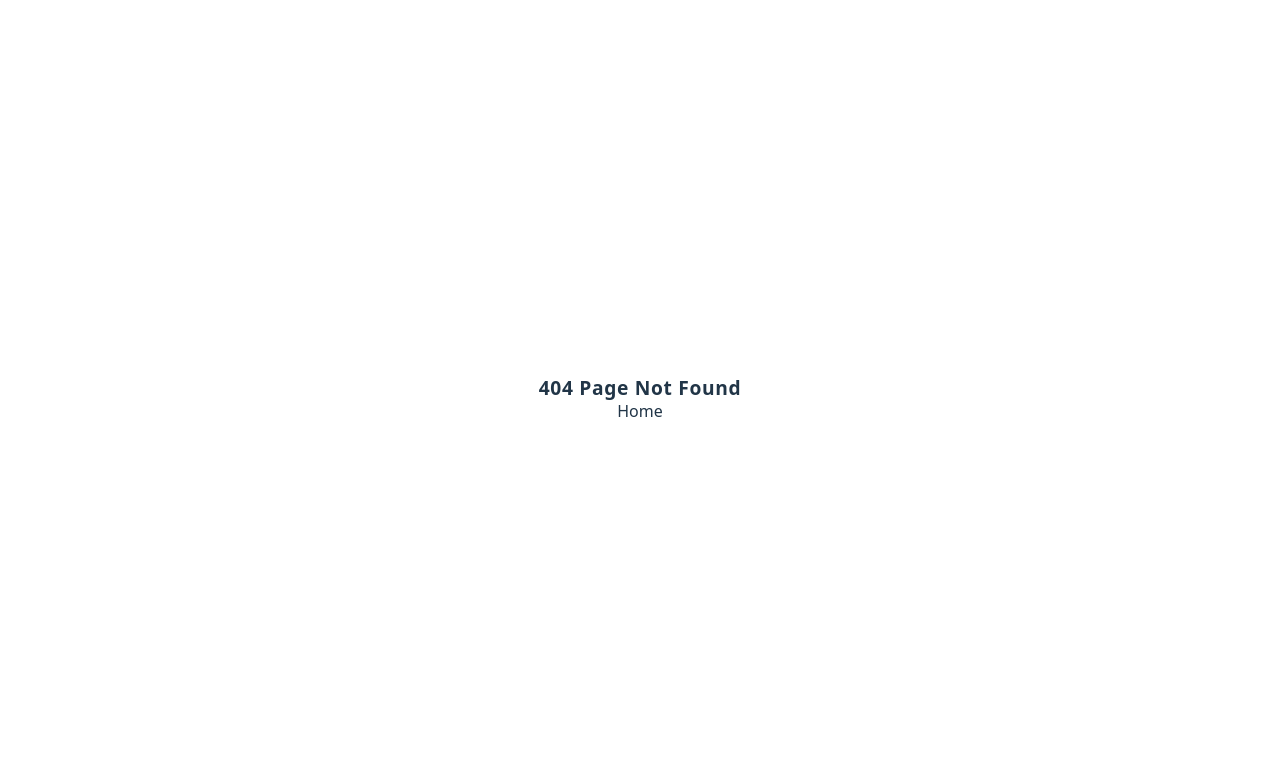
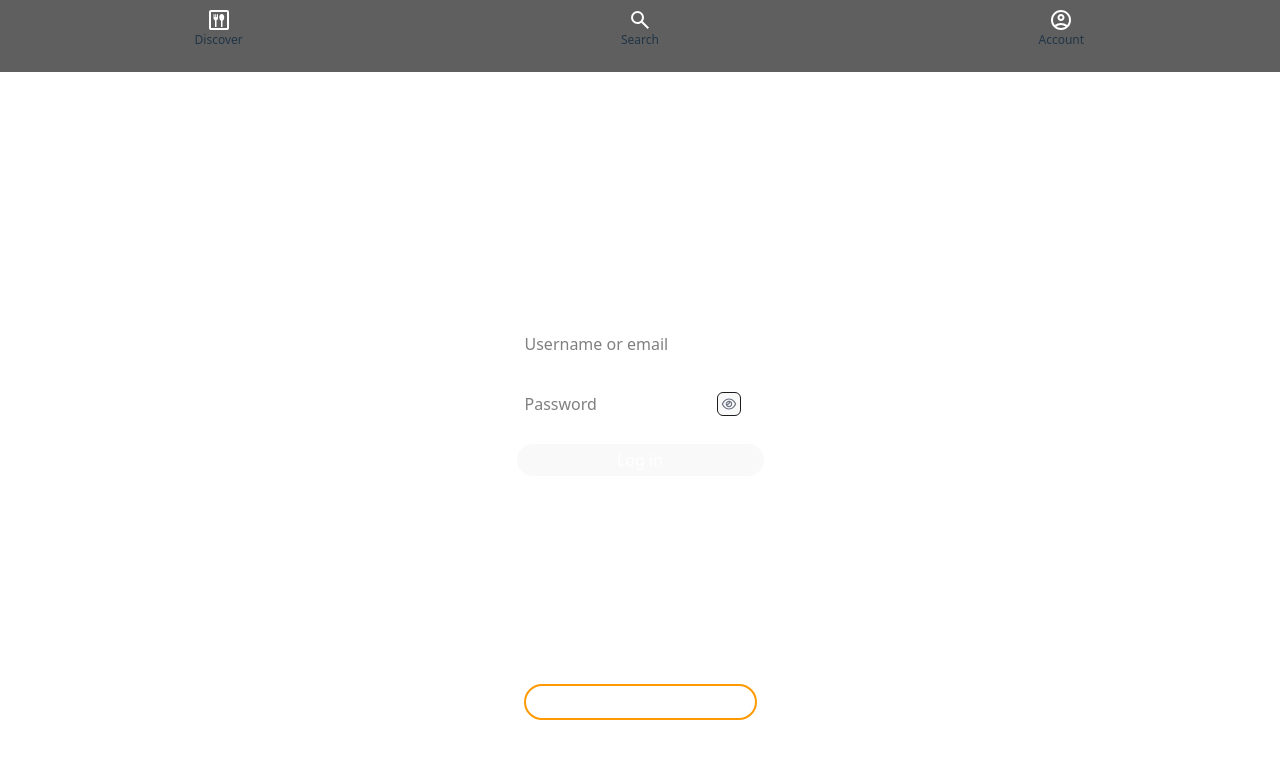
Before and after one commit to SherwinDistor/restaurant-review-frontend, a React (Vite) app: page /login in a window 1280 px wide. Before the commit this address had no page. Shown: the top 758 px of the page. Built offline with nearby package versions, Linux system fonts and the light colour scheme.

Commit message:
Login and logout logic / global auth context

```diff
--- /dev/null
+++ b/src/actions/loginUser.js
@@ -0,0 +1,35 @@
+import LoginRequest from '../domain/LoginRequestDto';
+import BASE_URL from '../loaders/baseUrl';
+import ErrorResponse from '../domain/ErrorResponse';
+
+export default async function loginUser({ request }) {
+	const formData = await request.formData();
+
+	console.log(formData);
+
+	const loginRequest = new LoginRequest(
+		formData.get('username'),
+		formData.get('password')
+	);
+
+	try {
+		const response = await fetch(`${BASE_URL}/auth/login`, {
+			method: 'POST',
+			headers: {
+				'Content-Type': 'application/json',
+			},
+			body: JSON.stringify(loginRequest),
+		});
+
+		const data = await response.json();
+
+		console.log(data);
+		return data;
+	} catch (error) {
+		console.log(error);
+
+		return new ErrorResponse(
+			'Network error or invalid credentials. Please try again.'
+		);
+	}
+}
--- a/src/actions/registerUser.js
+++ b/src/actions/registerUser.js
@@ -1,11 +1,10 @@
 import { redirect } from 'react-router';
 import RegisterUserDto from '../domain/RegisterUserDto';
 import BASE_URL from '../loaders/baseUrl';
+import ErrorResponse from '../domain/ErrorResponse';
 
 export default async function registerUser({ request }) {
 	const formData = await request.formData();
-
-	console.log(formData);
 
 	const newUser = new RegisterUserDto(
 		formData.get('firstName'),
@@ -15,6 +14,17 @@ export default async function registerUser({ request }) {
 	);
 
 	console.log(newUser);
+
+	// User input validation
+	if (newUser.firstName.length <= 0) {
+		return new ErrorResponse('First name field cannot be empty.');
+	} else if (newUser.lastName.length <= 0) {
+		return new ErrorResponse('Last name field cannot be empty.');
+	} else if (newUser.username.length <= 0) {
+		return new ErrorResponse('Email field cannot be empty.');
+	} else if (newUser.password.length <= 0) {
+		return new ErrorResponse('Password field cannot be empty.');
+	}
 
 	try {
 		await fetch(`${BASE_URL}/auth/register`, {
@@ -26,6 +36,8 @@ export default async function registerUser({ request }) {
 		});
 	} catch (error) {
 		console.log(error);
+
+		return new ErrorResponse('Network error, please try again.');
 	}
 
 	return redirect('/profile');
--- a/src/components/Login.jsx
+++ b/src/components/Login.jsx
@@ -1,18 +1,44 @@
-import { useState } from 'react';
-import { Link } from 'react-router';
+import { useContext, useEffect, useState } from 'react';
+import { Form, Link, useActionData, useNavigate } from 'react-router';
+import { AuthContext } from '../context/AuthContext';
+import Nav from './Nav';
 
 export default function Login() {
+	const { setAuth } = useContext(AuthContext);
+	const formLoginResponse = useActionData();
 	const [showPassword, setShowPassword] = useState(false);
+	const navigate = useNavigate();
+
+	useEffect(() => {
+		if (formLoginResponse && formLoginResponse.jwt) {
+			console.log('back in Login useEffect');
+
+			setAuth(formLoginResponse);
+			navigate('/profile');
+		}
+	}, [setAuth, formLoginResponse, navigate]);
 
 	return (
 		<>
+			<Nav />
 			<section className='h-screen w-screen flex justify-center items-center'>
-				<form action='' className='flex flex-col text-black gap-5'>
+				{formLoginResponse && formLoginResponse.message && (
+					<p className='absolute top-30 bg-black p-4 rounded-lg max-w-60'>
+						{formLoginResponse.message}
+					</p>
+				)}
+				<Form
+					method='post'
+					action='/login'
+					className='flex flex-col text-black gap-5'
+				>
 					<div>
-						<label htmlFor='' className='hidden'>
+						<label htmlFor='username' className='hidden'>
 							Email
 						</label>
 						<input
+							id='username'
+							name='username'
 							type='email'
 							placeholder='Username or email'
 							className='px-2 py-2 rounded-lg'
@@ -20,13 +46,13 @@ export default function Login() {
 					</div>
 
 					<div className='px-2 py-2 rounded-lg bg-white flex'>
-						<label htmlFor='' className='hidden'>
+						<label htmlFor='password' className='hidden'>
 							Password
 						</label>
 						<input
 							type={showPassword ? 'text' : 'password'}
-							name=''
-							id=''
+							name='password'
+							id='password'
 							placeholder='Password'
 							className='w-48'
 						/>
@@ -57,10 +83,13 @@ export default function Login() {
 						</button>
 					</div>
 
-					<button className='bg-amber-500 text-white rounded-full py-1'>
+					<button
+						type='submit'
+						className='bg-amber-500 text-white rounded-full py-1'
+					>
 						Log in
 					</button>
-				</form>
+				</Form>
 
 				<Link
 					to='/signup'
--- a/src/components/Profile.jsx
+++ b/src/components/Profile.jsx
@@ -1,20 +1,48 @@
-import { useState } from 'react';
+import { useContext, useEffect } from 'react';
 import Nav from './Nav';
 import Login from './Login';
+import { AuthContext } from '../context/AuthContext';
+import { useNavigate } from 'react-router';
 
 export default function Profile() {
-	const [isLoggedIn, setIsLoggedIn] = useState(false);
+	const { auth, setAuth } = useContext(AuthContext);
+
+	const navigate = useNavigate();
+
+	useEffect(() => {
+		if (!auth) {
+			navigate('/login');
+		}
+	}, [auth, navigate]);
+
+	function logoutUser() {
+		// additional logic if saving auth details in local storage
+		setAuth(null);
+	}
+
+	if (!auth) {
+		return null;
+	}
 
 	return (
 		<>
 			<Nav />
-			{isLoggedIn ? (
-				<>
-					<section className='flex justify-center pt-20'>
+			<section className='flex justify-end pr-4 pt-4'>
+				<button
+					onClick={logoutUser}
+					className='bg-amber-500 rounded-lg px-2 py-1'
+				>
+					Log out
+				</button>
+			</section>
+			<section className='flex justify-center pt-12'>
 				<div className='flex items-center gap-5'>
 					<div className='h-24 w-24 bg-white rounded-full'></div>
 					<div>
-								<h1>John Doe</h1>
+						<h1>
+							{auth.restaurantUserDto.firstName}{' '}
+							{auth.restaurantUserDto.lastName}
+						</h1>
 						<p>Reviews: 4</p>
 					</div>
 				</div>
@@ -55,11 +83,10 @@ export default function Profile() {
 							</div>
 						</div>
 						<p>
-									Lorem ipsum, dolor sit amet consectetur adipisicing elit.
-									Delectus aspernatur maxime fugiat voluptas possimus. Sequi,
-									veniam voluptatem? Magni similique vero illo consectetur
-									maxime, pariatur, consequatur animi fugiat perspiciatis ut
-									consequuntur?
+							Lorem ipsum, dolor sit amet consectetur adipisicing elit. Delectus
+							aspernatur maxime fugiat voluptas possimus. Sequi, veniam
+							voluptatem? Magni similique vero illo consectetur maxime,
+							pariatur, consequatur animi fugiat perspiciatis ut consequuntur?
 						</p>
 					</div>
 					<div>
@@ -93,11 +120,10 @@ export default function Profile() {
 							</div>
 						</div>
 						<p>
-									Lorem ipsum, dolor sit amet consectetur adipisicing elit.
-									Delectus aspernatur maxime fugiat voluptas possimus. Sequi,
-									veniam voluptatem? Magni similique vero illo consectetur
-									maxime, pariatur, consequatur animi fugiat perspiciatis ut
-									consequuntur?
+							Lorem ipsum, dolor sit amet consectetur adipisicing elit. Delectus
+							aspernatur maxime fugiat voluptas possimus. Sequi, veniam
+							voluptatem? Magni similique vero illo consectetur maxime,
+							pariatur, consequatur animi fugiat perspiciatis ut consequuntur?
 						</p>
 					</div>
 					<div>
@@ -131,11 +157,10 @@ export default function Profile() {
 							</div>
 						</div>
 						<p>
-									Lorem ipsum, dolor sit amet consectetur adipisicing elit.
-									Delectus aspernatur maxime fugiat voluptas possimus. Sequi,
-									veniam voluptatem? Magni similique vero illo consectetur
-									maxime, pariatur, consequatur animi fugiat perspiciatis ut
-									consequuntur?
+							Lorem ipsum, dolor sit amet consectetur adipisicing elit. Delectus
+							aspernatur maxime fugiat voluptas possimus. Sequi, veniam
+							voluptatem? Magni similique vero illo consectetur maxime,
+							pariatur, consequatur animi fugiat perspiciatis ut consequuntur?
 						</p>
 					</div>
 					<div>
@@ -169,11 +194,10 @@ export default function Profile() {
 							</div>
 						</div>
 						<p>
-									Lorem ipsum, dolor sit amet consectetur adipisicing elit.
-									Delectus aspernatur maxime fugiat voluptas possimus. Sequi,
-									veniam voluptatem? Magni similique vero illo consectetur
-									maxime, pariatur, consequatur animi fugiat perspiciatis ut
-									consequuntur?
+							Lorem ipsum, dolor sit amet consectetur adipisicing elit. Delectus
+							aspernatur maxime fugiat voluptas possimus. Sequi, veniam
+							voluptatem? Magni similique vero illo consectetur maxime,
+							pariatur, consequatur animi fugiat perspiciatis ut consequuntur?
 						</p>
 					</div>
 					<div>
@@ -207,11 +231,10 @@ export default function Profile() {
 							</div>
 						</div>
 						<p>
-									Lorem ipsum, dolor sit amet consectetur adipisicing elit.
-									Delectus aspernatur maxime fugiat voluptas possimus. Sequi,
-									veniam voluptatem? Magni similique vero illo consectetur
-									maxime, pariatur, consequatur animi fugiat perspiciatis ut
-									consequuntur?
+							Lorem ipsum, dolor sit amet consectetur adipisicing elit. Delectus
+							aspernatur maxime fugiat voluptas possimus. Sequi, veniam
+							voluptatem? Magni similique vero illo consectetur maxime,
+							pariatur, consequatur animi fugiat perspiciatis ut consequuntur?
 						</p>
 					</div>
 					<div>
@@ -245,19 +268,14 @@ export default function Profile() {
 							</div>
 						</div>
 						<p>
-									Lorem ipsum, dolor sit amet consectetur adipisicing elit.
-									Delectus aspernatur maxime fugiat voluptas possimus. Sequi,
-									veniam voluptatem? Magni similique vero illo consectetur
-									maxime, pariatur, consequatur animi fugiat perspiciatis ut
-									consequuntur?
+							Lorem ipsum, dolor sit amet consectetur adipisicing elit. Delectus
+							aspernatur maxime fugiat voluptas possimus. Sequi, veniam
+							voluptatem? Magni similique vero illo consectetur maxime,
+							pariatur, consequatur animi fugiat perspiciatis ut consequuntur?
 						</p>
 					</div>
 				</div>
 			</section>
 		</>
-			) : (
-				<Login />
-			)}
-		</>
 	);
 }
--- a/src/components/SignUp.jsx
+++ b/src/components/SignUp.jsx
@@ -1,5 +1,5 @@
 import { useEffect, useRef, useState } from 'react';
-import { Form, Link } from 'react-router';
+import { Form, Link, useActionData } from 'react-router';
 import Nav from './Nav';
 
 const EMAIL_REGEX =
@@ -7,6 +7,8 @@ const EMAIL_REGEX =
 const PASSWORD_REGEX = /^((?=\S*?[A-Z])(?=\S*?[a-z])(?=\S*?[0-9]).{6,})\S$/;
 
 export default function SignUp() {
+	const formRequestResponse = useActionData();
+
 	const firstNameRef = useRef();
 	const errorRef = useRef();
 
@@ -28,9 +30,6 @@ export default function SignUp() {
 		password === confirmPassword && confirmPassword.length > 0;
 	const [confirmPasswordFocus, setConfirmPasswordFocus] = useState(false);
 
-	const [errorMessage, setErrorMessage] = useState('');
-	const [success, setSuccess] = useState(false);
-
 	useEffect(() => {
 		firstNameRef.current.focus();
 	}, []);
@@ -39,6 +38,11 @@ export default function SignUp() {
 		<>
 			<Nav />
 			<section className='h-screen w-screen flex flex-col justify-center items-center'>
+				{formRequestResponse && formRequestResponse.message && (
+					<p className='absolute top-30 bg-black p-4 rounded-lg max-w-60'>
+						{formRequestResponse.message}
+					</p>
+				)}
 				<Form
 					method='post'
 					action='/signup'
--- /dev/null
+++ b/src/context/AuthContext.js
@@ -0,0 +1,3 @@
+import { createContext } from 'react';
+
+export const AuthContext = createContext();
--- /dev/null
+++ b/src/context/AuthProvider.jsx
@@ -0,0 +1,8 @@
+import { useState } from 'react';
+import { AuthContext } from './AuthContext';
+
+export default function AuthProvider({ children }) {
+	const [auth, setAuth] = useState(null);
+
+	return <AuthContext value={{ auth, setAuth }}>{children}</AuthContext>;
+}
--- /dev/null
+++ b/src/domain/ErrorResponse.js
@@ -0,0 +1,5 @@
+export default class ErrorResponse {
+	constructor(message) {
+		this.message = message;
+	}
+}
--- /dev/null
+++ b/src/domain/LoginRequestDto.js
@@ -0,0 +1,6 @@
+export default class LoginRequest {
+	constructor(username, password) {
+		this.username = username;
+		this.password = password;
+	}
+}
--- a/src/main.jsx
+++ b/src/main.jsx
@@ -15,6 +15,8 @@ import postReviewByRestaurant from './actions/postReviewByRestaurant';
 import Login from './components/Login';
 import SignUp from './components/SignUp';
 import registerUser from './actions/registerUser';
+import AuthProvider from './context/AuthProvider';
+import loginUser from './actions/loginUser';
 
 const router = createBrowserRouter([
 	{
@@ -27,6 +29,11 @@ const router = createBrowserRouter([
 		path: '/signup',
 		element: <SignUp />,
 		action: registerUser,
+	},
+	{
+		path: '/login',
+		element: <Login />,
+		action: loginUser,
 	},
 	{
 		path: '/search',
@@ -50,6 +57,8 @@ const router = createBrowserRouter([
 
 createRoot(document.getElementById('root')).render(
 	<StrictMode>
-		<RouterProvider router={router} />
+		<AuthProvider>
+			<RouterProvider router={router} />
+		</AuthProvider>
 	</StrictMode>
 );
```
Lines whose indentation alone changed are shown as unchanged.
